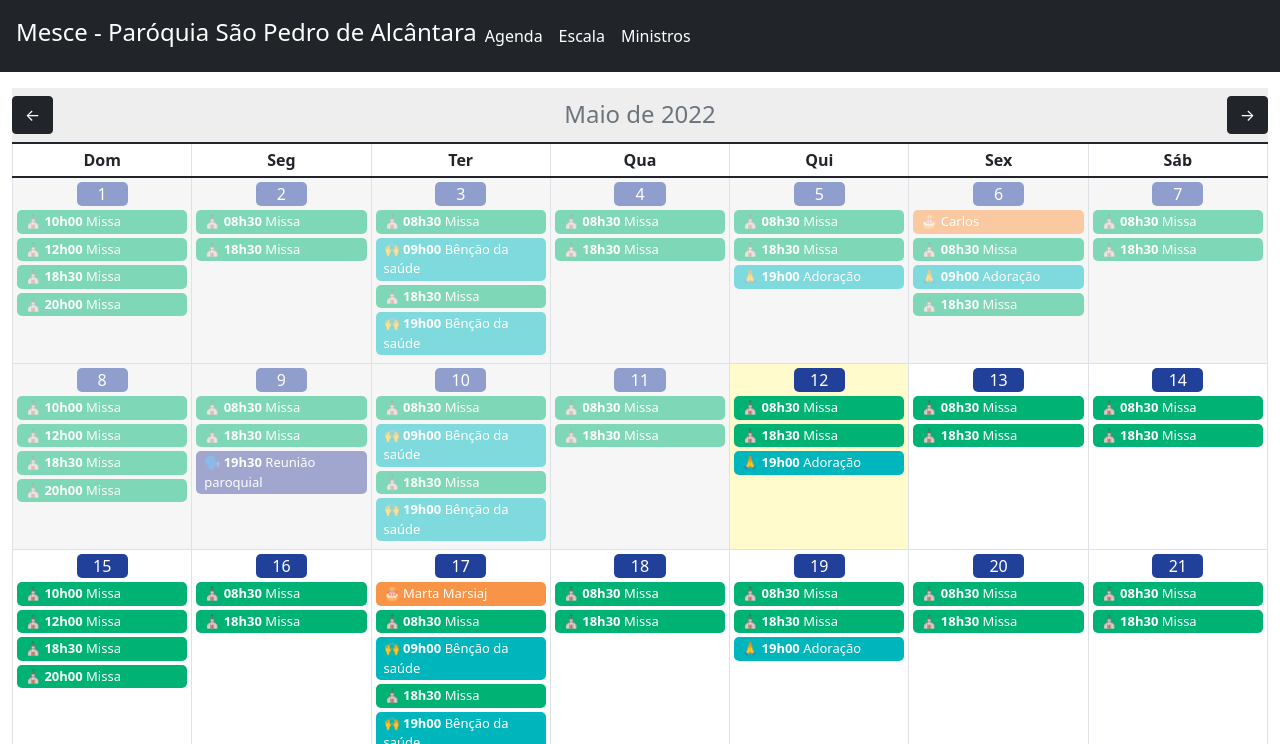
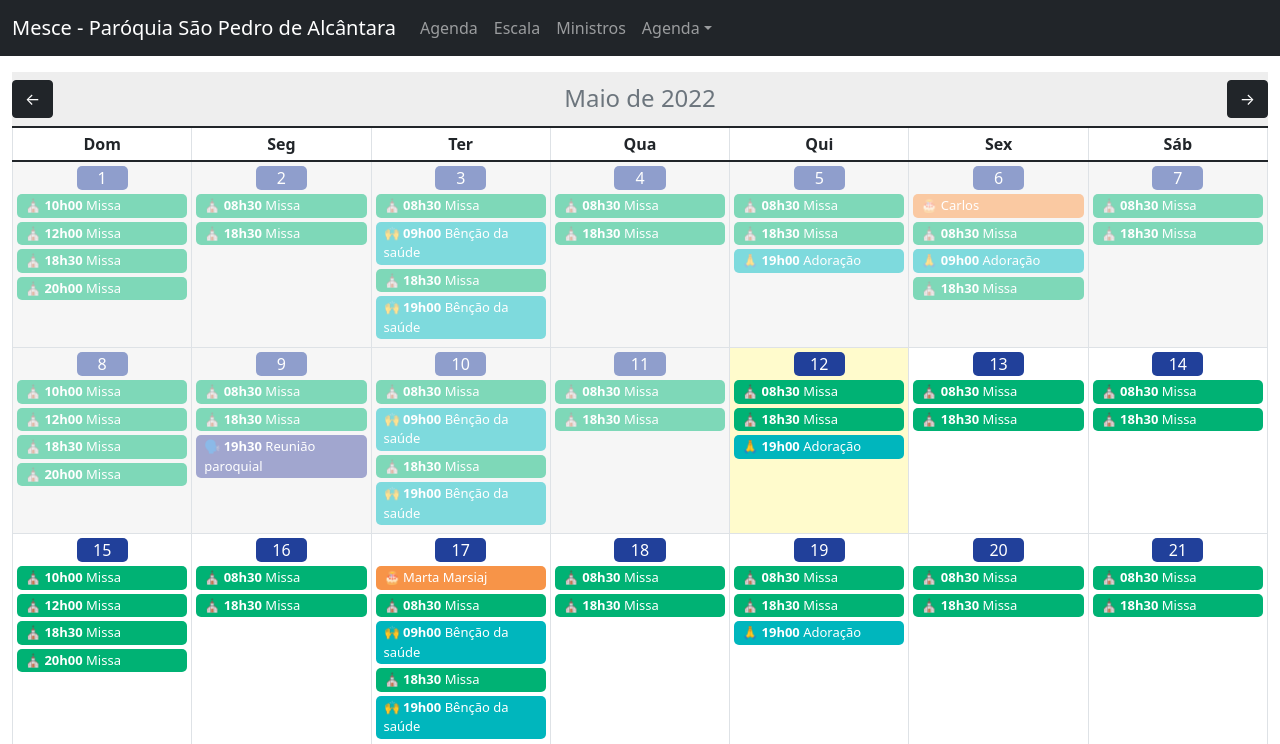
Before and after one commit to zcla/mesce, a plain HTML site: page index.html in a window 1280 px wide. Shown: the top 744 px of the page. Drawn offline with Linux system fonts and the light colour scheme.

Commit message:
Mudança no menu

```diff
--- a/index.html
+++ b/index.html
@@ -24,18 +24,34 @@
 		<script src="js/negocio/Ministro.js"></script>
 	</head>
 	<body>
-		<header class="p-3 bg-dark text-white">
-			<div class="d-flex flex-wrap align-items-center justify-content-center justify-content-lg-start">
-				<a href="/" class="d-flex align-items-center mb-2 mb-lg-0 text-white text-decoration-none">
-					<h4>Mesce - Paróquia São Pedro de Alcântara</h4>
-				</a>
-				<ul class="nav col-12 col-lg-auto me-lg-auto mb-2 justify-content-center mb-md-0">
-					<li><a class="nav-link px-2 text-white" href="javascript:Menu.agenda();">Agenda</a></li>
-					<li><a class="nav-link px-2 text-white" href="javascript:Menu.escala();">Escala</a></li>
-					<li><a class="nav-link px-2 text-white" href="javascript:Menu.ministrosLista();">Ministros</a></li>
-				</ul>
+		<nav class="navbar navbar-expand-sm navbar-dark bg-dark">
+			<div class="container-fluid">
+				<a class="navbar-brand" href="#">Mesce - Paróquia São Pedro de Alcântara</a>
+				<button class="navbar-toggler" type="button" data-bs-toggle="collapse" data-bs-target="#navbar" aria-controls="navbar" aria-expanded="false" aria-label="Toggle navigation">
+					<span class="navbar-toggler-icon"></span>
+				</button>
+				<div class="collapse navbar-collapse" id="navbar">
+					<ul class="navbar-nav me-auto mb-2 mb-sm-0">
+					<li class="nav-item">
+						<a class="nav-link" href="javascript:Menu.agenda();">Agenda</a>
+					</li>
+					<li class="nav-item">
+						<a class="nav-link" href="javascript:Menu.escala();">Escala</a>
+					</li>
+					<li class="nav-item">
+						<a class="nav-link" href="javascript:Menu.ministrosLista();">Ministros</a>
+					</li>
+					<li class="nav-item dropdown">
+						<a class="nav-link dropdown-toggle" href="#" id="dropdown03" data-bs-toggle="dropdown" aria-expanded="false">Agenda</a>
+						<ul class="dropdown-menu" aria-labelledby="dropdown03">
+						<li><a class="dropdown-item" href="javascript:Menu.agendaDia();">Dia</a></li>
+						<li><a class="dropdown-item" href="javascript:Menu.agendaMes();">Mês</a></li>
+						</ul>
+					</li>
+					</ul>
+				</div>
 			</div>
-		</header>
+		</nav>
 		<div class="container-fluid">
 			<div id="mensagens">
 			</div>
```
